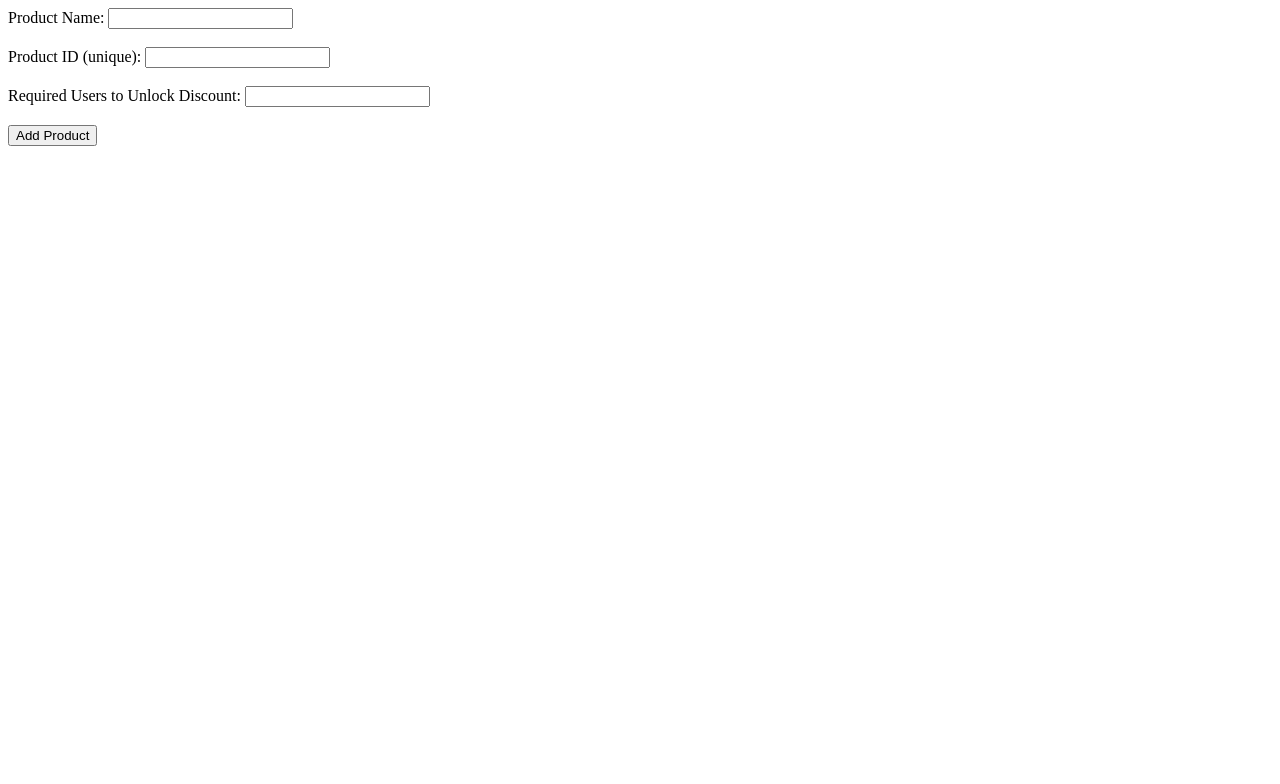
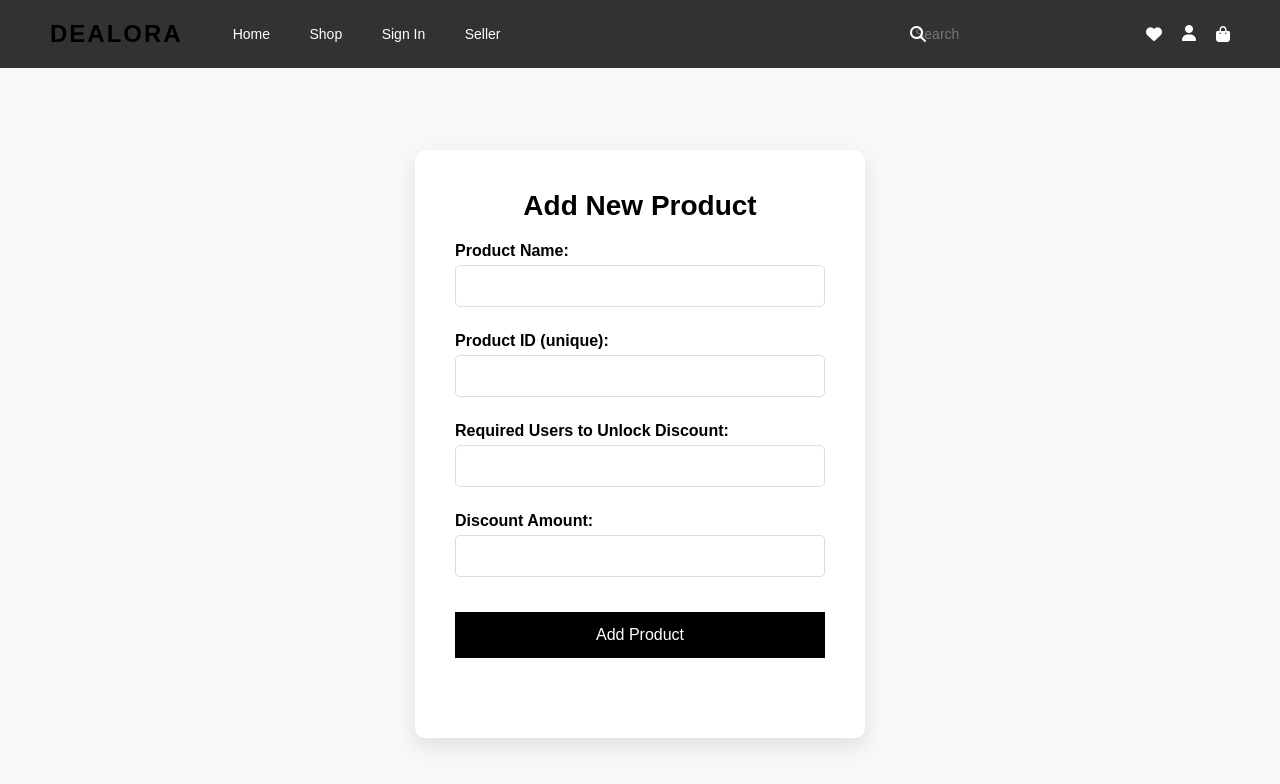
Before and after one commit to Dealora1/Dealora, a website: page add-product.html in a window 1280 px wide. Drawn offline with Linux system fonts and the light colour scheme.

Commit message:
final-version

```diff
--- a/add-product.html
+++ b/add-product.html
@@ -1,30 +1,76 @@
+<!DOCTYPE html>
+<html lang="en">
+<head>
+  <meta charset="UTF-8">
+  <title>Add Product - Dealora</title>
+  <link rel="stylesheet" href="styles.css">
+  <link rel="stylesheet" href="https://cdnjs.cloudflare.com/ajax/libs/font-awesome/6.5.0/css/all.min.css">
+</head>
+<body>
+
+  <!-- ✅ Header (consistent with other pages) -->
+  <header>
+    <div class="left-side">
+      <a href="home.html" class="logo">DEALORA</a>
+      <nav class="nav">
+        <a href="home.html">Home</a>
+        <a href="shop.html">Shop</a>
+        <a href="signin.html">Sign In</a>
+        <a href="seller-signin.html">Seller</a>
+      </nav>
+    </div>
+
+    <div class="right-side">
+      <div class="search-container">
+        <i class="fas fa-search"></i>
+        <input type="text" placeholder="Search">
+      </div>
+      <i class="fas fa-heart" title="Favorites"></i>
+      <a href="signin.html" title="Account">
+        <i class="fas fa-user"></i>
+      </a>
+      <i class="fas fa-bag-shopping" title="Cart"></i>
+    </div>
+  </header>
+
+  <!-- ✅ Add Product Form -->
+  <div class="add-product-container">
+    <h2>Add New Product</h2>
     <form id="addProductForm">
       <label>Product Name:</label>
-  <input type="text" id="productName" required><br><br>
+      <input type="text" id="productName" required><br>
 
       <label>Product ID (unique):</label>
-  <input type="text" id="productId" required><br><br>
+      <input type="text" id="productId" required><br>
 
       <label>Required Users to Unlock Discount:</label>
-  <input type="number" id="requiredCount" min="1" required><br><br>
+      <input type="number" id="requiredCount" min="1" required><br>
 
-  <button type="submit">Add Product</button>
+      <label>Discount Amount:</label>
+      <input type="number" id="discountAmount" min="1" required><br>
+
+      <button type="submit" class="btn">Add Product</button>
     </form>
+  </div>
 
+  <!-- ✅ JavaScript to Submit Form -->
   <script>
     document.getElementById('addProductForm').addEventListener('submit', async (e) => {
       e.preventDefault();
       const productName = document.getElementById('productName').value;
       const productId = document.getElementById('productId').value;
       const requiredCount = parseInt(document.getElementById('requiredCount').value);
+      const discountAmount = parseInt(document.getElementById('discountAmount').value);
 
       const res = await fetch('http://localhost:3000/api/deals', {
         method: 'POST',
         headers: { 'Content-Type': 'application/json' },
-      body: JSON.stringify({ productId, productName, requiredCount })
+        body: JSON.stringify({ productId, productName, requiredCount, discountAmount })
       });
 
       const data = await res.json();
       alert(data.message);
     });
   </script>
+</body>
+</html>
--- /dev/null
+++ b/package.json
@@ -0,0 +1,5 @@
+{
+  "dependencies": {
+    "express": "^5.1.0"
+  }
+}
--- a/styles.css
+++ b/styles.css
@@ -1199,3 +1199,66 @@ body {
   color: #555;
   margin-top: 10px;
 }
+/* ✅ Add Product Form Styling (Seller Page) */
+.add-product-container {
+  max-width: 450px;
+  margin: 150px auto;
+  padding: 40px;
+  background-color: white;
+  border-radius: 10px;
+  box-shadow: 0 8px 20px rgba(0, 0, 0, 0.1);
+}
+
+.add-product-container h2 {
+  font-size: 28px;
+  text-align: center;
+  margin-bottom: 20px;
+  color: black;
+}
+
+.add-product-container label {
+  display: block;
+  margin: 10px 0 5px;
+  font-weight: bold;
+  color: black;
+}
+
+.add-product-container input,
+.add-product-container select {
+  width: 100%;
+  padding: 12px;
+  margin-bottom: 15px;
+  border: 1px solid #ddd;
+  border-radius: 5px;
+  font-size: 14px;
+  outline: none;
+}
+
+.add-product-container input:focus,
+.add-product-container select:focus {
+  border-color: #333;
+}
+
+.add-product-container .btn {
+  width: 100%;
+  padding: 14px;
+  background-color: black;
+  color: white;
+  border: none;
+  font-size: 16px;
+  cursor: pointer;
+  transition: background-color 0.3s ease;
+  margin-top: 20px;
+}
+
+.add-product-container .btn:hover {
+  background-color: #333;
+}
+
+/* ✅ Responsive Design */
+@media (max-width: 768px) {
+  .add-product-container {
+    padding: 20px;
+    margin-top: 100px;
+  }
+}
```
Also changed, not shown: 1 other file. Lines whose indentation alone changed are shown as unchanged.
